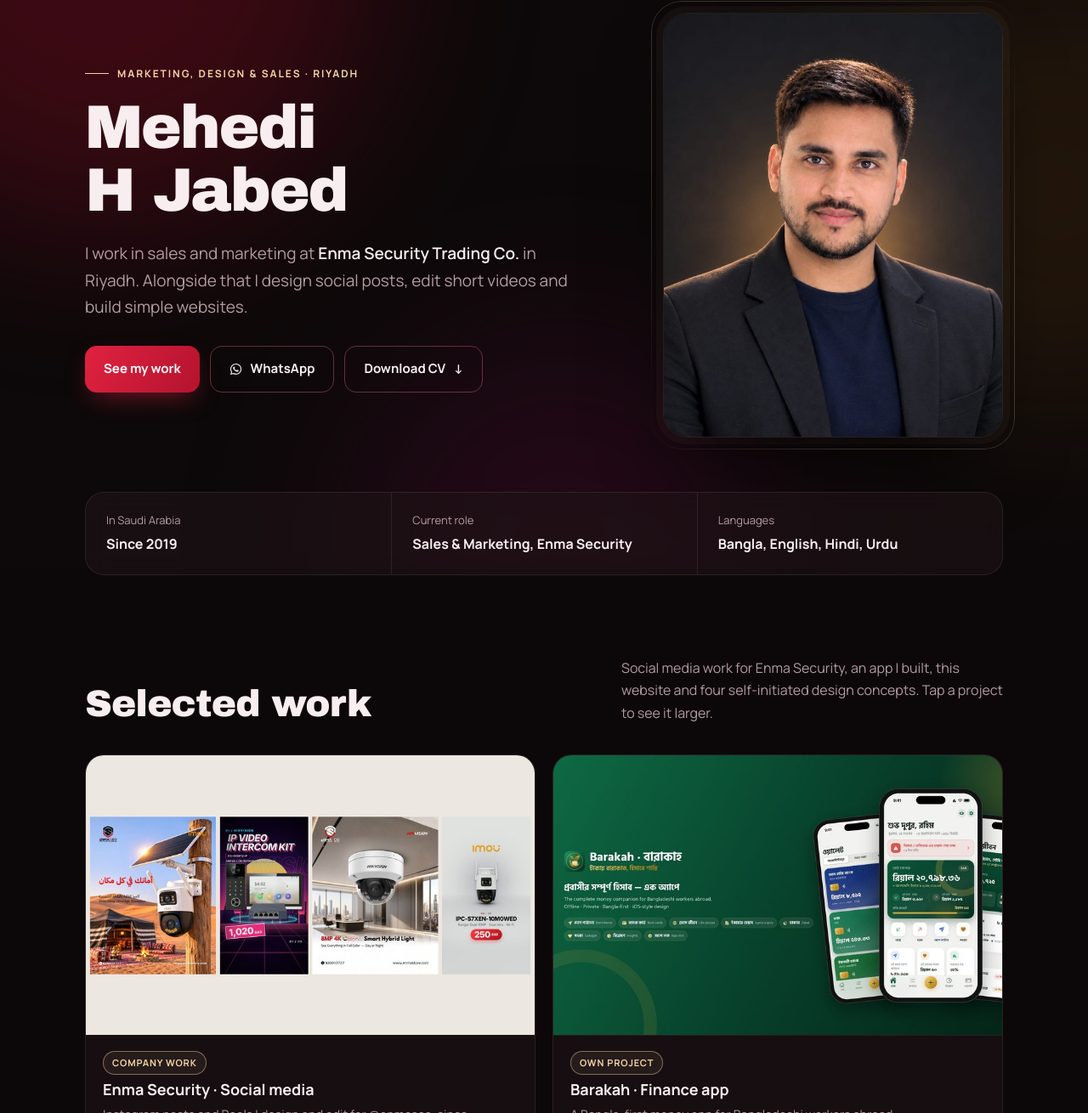
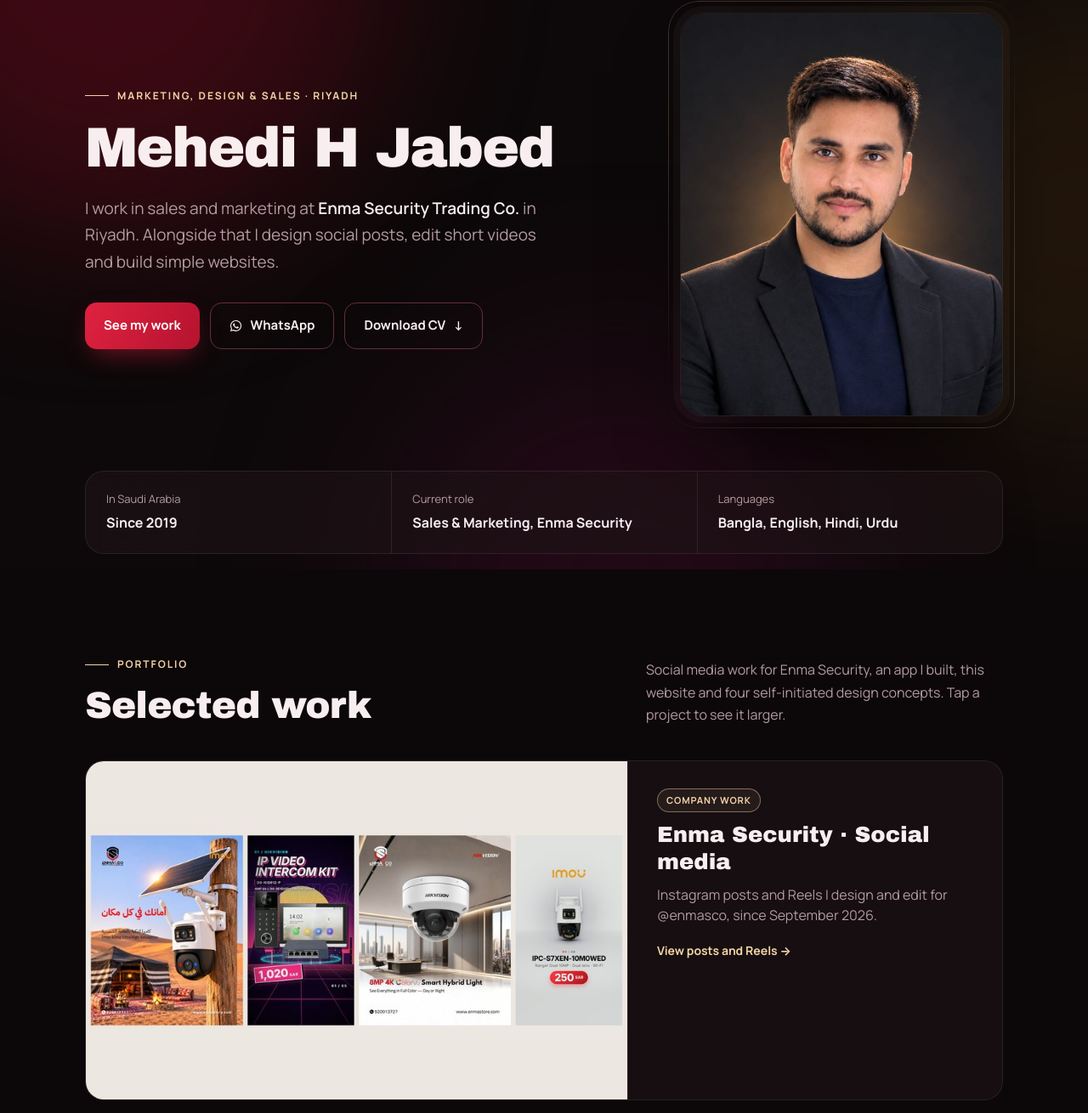
Before and after one commit to jabedh282-maker/jabed-social, a plain HTML site: page index.html in a window 1280 px wide. Shown: the part 130-1440 px from the top of the page at 85% size. Drawn offline with Linux system fonts and the light colour scheme; a web font is replaced by a local one.

Commit message:
Fix the Snapchat icon, add gentle background motion, tidy the layout
- Snapchat: white ghost with a black outline on yellow, as in the
  official icon (the yellow badge was showing a white glyph)
- Background glow drifts slowly again; stops for reduced-motion users
- Name on one line in the hero on desktop
- Small labels above each section heading and a two-column heading
  layout with the intro text aligned to the right
- Enma Security is a wide featured card at the top of the Work section
- Products link in the menu; more even spacing between sections

Co-Authored-By: Claude Opus 5.5 <noreply@anthropic.com>

```diff
--- a/index.html
+++ b/index.html
@@ -80,7 +80,10 @@ img{max-width:100%;display:block}
 .ico{display:inline-block;width:1em;height:1em;fill:currentColor;vertical-align:-.125em;flex:none}
 
 .aurora{position:fixed;inset:0;z-index:0;pointer-events:none;overflow:hidden}
-.aurora span{position:absolute;border-radius:50%;filter:blur(100px);opacity:.42}
+.aurora span{position:absolute;border-radius:50%;filter:blur(100px);opacity:.42;animation:drift 24s ease-in-out infinite alternate}
+.aurora span:nth-child(2){animation-delay:-8s}.aurora span:nth-child(3){animation-delay:-15s}
+@keyframes drift{to{transform:translate(70px,50px) scale(1.12)}}
+@media (prefers-reduced-motion:reduce){.aurora span{animation:none}}
 .aurora span:nth-child(1){width:640px;height:640px;background:var(--ruby-deep);top:-240px;left:-200px}
 .aurora span:nth-child(2){width:520px;height:520px;background:#5a3a12;top:12%;right:-220px;opacity:.28}
 .aurora span:nth-child(3){width:500px;height:500px;background:#4a0a2e;bottom:-220px;left:32%;opacity:.35}
@@ -116,13 +119,14 @@ html[data-skin="sky"] .skin-btn .dot{background:linear-gradient(135deg,#ff5a6e,#
 @media (max-width:420px){.brand{font-size:13px}.nav .wrap{gap:10px}.lang-switch button{padding:6px 8px}}
 
 .hero{padding-block:80px 0}
-.hero-grid{display:grid;grid-template-columns:1.15fr .85fr;gap:56px;align-items:center}
+.hero-grid{display:grid;grid-template-columns:minmax(0,1fr) 380px;gap:64px;align-items:center}
 .eyebrow{display:inline-flex;align-items:center;gap:10px;margin:0 0 18px;font-size:12px;font-weight:700;letter-spacing:.16em;text-transform:uppercase;color:var(--gold)}
 .eyebrow::before{content:"";width:28px;height:1px;background:var(--gold)}
 html[lang="bn"] .eyebrow,html[lang="ar"] .eyebrow{letter-spacing:0;font-size:14px}
 h1,h2,h3{text-wrap:balance}
-h1{font-family:"Unbounded","Arial Black",system-ui,sans-serif;font-weight:700;font-size:clamp(40px,6.2vw,72px);line-height:1.02;letter-spacing:-.03em;margin:0 0 22px}
-.lead{font-size:clamp(16px,1.8vw,19px);color:var(--muted);max-width:50ch;margin:0 0 30px}
+h1{font-family:"Unbounded","Arial Black",system-ui,sans-serif;font-weight:700;font-size:clamp(38px,5.2vw,66px);line-height:1.02;letter-spacing:-.03em;margin:0 0 22px}
+.lead{font-size:clamp(16px,1.8vw,19px);color:var(--muted);max-width:46ch;margin:0 0 32px}
+@media (min-width:1100px){h1 .latin{white-space:nowrap}}
 .lead strong{color:var(--fg);font-weight:600}
 .ctas{display:flex;flex-wrap:wrap;gap:12px}
 .btn{display:inline-flex;align-items:center;gap:10px;text-decoration:none;font-weight:700;font-size:15px;padding:14px 22px;border-radius:14px;transition:transform .2s,box-shadow .2s,background .2s}
@@ -154,12 +158,15 @@ html[data-skin="sky"] .portrait::before{border-color:rgba(14,165,233,.35)}
 html[data-skin="sky"] .facts{box-shadow:0 14px 34px -24px rgba(12,74,130,.35)}
 @media (max-width:760px){.facts{grid-template-columns:1fr;margin-top:40px}.facts div+div{border-inline-start:0;border-top:1px solid var(--line)}}
 
-section.block{padding-block:96px 0}
-.head{display:flex;flex-wrap:wrap;align-items:flex-end;justify-content:space-between;gap:16px 40px;margin-bottom:36px}
+section.block{padding-block:112px 0}
+.head{display:grid;grid-template-columns:minmax(0,1fr) minmax(0,420px);align-items:end;gap:14px 48px;margin-bottom:40px}
+.head .eyebrow{margin-bottom:14px}
+.head.solo{grid-template-columns:1fr}
+.head p{color:var(--muted);margin:0;max-width:none}
+@media (max-width:860px){.head{grid-template-columns:1fr;margin-bottom:26px}}
 .kicker{display:block;margin-bottom:10px}
 h2{font-family:var(--font-display);font-weight:700;font-size:clamp(28px,4vw,44px);letter-spacing:-.02em;line-height:1.1;margin:0}
 html[lang="bn"] h2,html[lang="ar"] h2{letter-spacing:0;line-height:1.3}
-.head p{color:var(--muted);max-width:46ch;margin:0}
 @media (max-width:760px){section.block{padding-block:64px 0}.head{margin-bottom:24px}}
 
 .card{border:1px solid var(--line);border-radius:22px;background:var(--surface);transition:transform .3s,border-color .3s}
@@ -168,6 +175,13 @@ html[data-skin="sky"] .card{box-shadow:0 14px 34px -24px rgba(12,74,130,.35)}
 html[data-skin="sky"] .card:hover{border-color:rgba(14,165,233,.4)}
 
 .works{display:grid;grid-template-columns:repeat(2,1fr);gap:20px}
+.work.feat{grid-column:1/-1;display:grid;grid-template-columns:1.45fr 1fr}
+.work.feat .shot{aspect-ratio:auto;height:100%;min-height:340px;border-bottom:0;border-inline-end:1px solid var(--line)}
+.work.feat .meta{justify-content:center;padding:32px 34px;gap:10px}
+.work.feat b{font-family:var(--font-display);font-size:26px;line-height:1.25}
+.work.feat .d{font-size:16px}
+.work .more{margin-top:8px;font-size:14px;font-weight:700;color:var(--gold)}
+@media (max-width:860px){.work.feat{grid-template-columns:1fr}.work.feat .shot{aspect-ratio:16/10;min-height:0;border-inline-end:0;border-bottom:1px solid var(--line)}.work.feat .meta{padding:20px}}
 .work{appearance:none;font:inherit;color:inherit;text-align:start;cursor:pointer;display:flex;flex-direction:column;padding:0;overflow:hidden}
 .work .shot{display:block;aspect-ratio:16/10;overflow:hidden;background:var(--bg-2);border-bottom:1px solid var(--line)}
 .work .shot img{width:100%;height:100%;object-fit:cover;transition:transform .6s cubic-bezier(.2,.8,.2,1)}
@@ -218,7 +232,8 @@ html[data-skin="sky"] .kb-logos li{background:#fff}
 .sb.ig{background:radial-gradient(circle at 30% 107%,#fdf497 0%,#fdf497 5%,#fd5949 45%,#d6249f 60%,#285aeb 90%)}
 .sb.tt{background:#000;box-shadow:inset 0 0 0 1px rgba(255,255,255,.2)}
 .sb.tt .ico{filter:drop-shadow(-1.2px -1px 0 #25f4ee) drop-shadow(1.2px 1px 0 #fe2c55)}
-.sb.sc{background:#fffc00;color:#000}
+.socials a .sb.sc{background:#fffc00}
+.sb.sc .ico{font-size:18px}
 .about{display:grid;grid-template-columns:1.25fr .75fr;gap:24px}
 .about .text{font-size:17px;color:var(--muted)}
 .about .text p{margin:0 0 16px;max-width:62ch}
@@ -307,6 +322,7 @@ html[lang="bn"] h1 .latin,html[lang="ar"] h1 .latin{letter-spacing:-.03em}
     <nav class="menu" aria-label="Main">
       <a href="#work" data-i18n="nav.work">Work</a>
       <a href="#services" data-i18n="nav.services">Services</a>
+      <a href="#brands" data-i18n="nav.brands">Products</a>
       <a href="#about" data-i18n="nav.about">About</a>
       <a href="#contact" data-i18n="nav.contact">Contact</a>
     </nav>
@@ -346,13 +362,13 @@ html[lang="bn"] h1 .latin,html[lang="ar"] h1 .latin{letter-spacing:-.03em}
   <section class="block" id="work">
     <div class="wrap">
       <div class="head">
-        <h2 data-i18n="work.h">Selected work</h2>
+        <div><span class="eyebrow" data-i18n="work.eb">Portfolio</span><h2 data-i18n="work.h">Selected work</h2></div>
         <p data-i18n="work.p">Social media work for Enma Security, an app I built, this website and four self-initiated design concepts. Tap a project to see it larger.</p>
       </div>
       <div class="works">
-        <button class="card work" type="button" data-w="enma">
+        <button class="card work feat" type="button" data-w="enma">
           <span class="shot"><img src="work/enma/enma-t.jpg" alt="" width="800" height="500" loading="lazy" decoding="async"></span>
-          <span class="meta"><span class="kind real" data-i18n="k.client">Company work</span><b data-i18n="w.enma.t">Enma Security · Social media</b><span class="d" data-i18n="w.enma.d">Instagram posts and Reels I design and edit for @enmasco, since September 2026.</span></span>
+          <span class="meta"><span class="kind real" data-i18n="k.client">Company work</span><b data-i18n="w.enma.t">Enma Security · Social media</b><span class="d" data-i18n="w.enma.d">Instagram posts and Reels I design and edit for @enmasco, since September 2026.</span><span class="more" data-i18n="w.open">View posts and Reels →</span></span>
         </button>
         <button class="card work" type="button" data-w="barakah">
           <span class="shot"><img src="work/barakah-t.jpg" alt="" width="800" height="500" loading="lazy" decoding="async"></span>
@@ -386,7 +402,7 @@ html[lang="bn"] h1 .latin,html[lang="ar"] h1 .latin{letter-spacing:-.03em}
   <section class="block" id="services">
     <div class="wrap">
       <div class="head">
-        <h2 data-i18n="nav.services">Services</h2>
+        <div><span class="eyebrow" data-i18n="svc.eb">What I do</span><h2 data-i18n="nav.services">Services</h2></div>
         <p data-i18n="svc.p">What I can take on, on my own or as part of your team.</p>
       </div>
       <ul class="services">
@@ -403,7 +419,7 @@ html[lang="bn"] h1 .latin,html[lang="ar"] h1 .latin{letter-spacing:-.03em}
   <section class="block" id="brands">
     <div class="wrap">
       <div class="head">
-        <h2 data-i18n="br.h">Products I know</h2>
+        <div><span class="eyebrow" data-i18n="br.eb">Product knowledge</span><h2 data-i18n="br.h">Products I know</h2></div>
         <p data-i18n="br.p">Since 2022 I've sold these brands at Enma Security's store in Riyadh, helping customers pick the right camera or Wi-Fi setup for a home, shop, office or farm.</p>
       </div>
       <div class="kb">
@@ -430,7 +446,8 @@ html[lang="bn"] h1 .latin,html[lang="ar"] h1 .latin{letter-spacing:-.03em}
 
   <section class="block" id="about">
     <div class="wrap">
-      <div class="head"><h2 data-i18n="nav.about">About</h2></div>
+      <div class="head solo">
+        <div><span class="eyebrow" data-i18n="about.eb">Who I am</span><h2 data-i18n="nav.about">About</h2></div></div>
       <div class="about">
         <div class="text">
           <p data-i18n="about.1">I'm from Bangladesh and have lived in Riyadh since 2019. My first job here was with <strong>Saudi Ground Services (SGS)</strong> at Riyadh airport, coordinating ground-handling staff.</p>
@@ -450,7 +467,8 @@ html[lang="bn"] h1 .latin,html[lang="ar"] h1 .latin{letter-spacing:-.03em}
 
   <section class="block" id="experience">
     <div class="wrap">
-      <div class="head"><h2 data-i18n="nav.exp">Experience</h2></div>
+      <div class="head solo">
+        <div><span class="eyebrow" data-i18n="exp.eb">Career</span><h2 data-i18n="nav.exp">Experience</h2></div></div>
       <ol class="timeline">
         <li class="card job current">
           <div class="job-top"><h3><span data-i18n="j1.t">Sales &amp; Marketing</span><span class="tag" data-i18n="current">Current</span></h3><span class="when" data-i18n="j1.w">2022 – now</span></div>
@@ -473,6 +491,7 @@ html[lang="bn"] h1 .latin,html[lang="ar"] h1 .latin{letter-spacing:-.03em}
 
   <section class="block" id="contact">
     <div class="wrap contact">
+      <span class="eyebrow" data-i18n="nav.contact">Contact</span>
       <h2 data-i18n="ct.h">Tell me what you need.</h2>
       <p class="lead" data-i18n="ct.p">Send a short note about your project by email or WhatsApp.</p>
       <div class="mail">
@@ -489,7 +508,7 @@ html[lang="bn"] h1 .latin,html[lang="ar"] h1 .latin{letter-spacing:-.03em}
         <a href="https://www.facebook.com/share/1ERb8BcRgr/" target="_blank" rel="noopener"><span class="sb fb"><svg class="ico" aria-hidden="true"><use href="#i-facebook-f"/></svg></span>Facebook</a>
         <a href="https://www.instagram.com/mehedihjabed.25" target="_blank" rel="noopener"><span class="sb ig"><svg class="ico" aria-hidden="true"><use href="#i-instagram"/></svg></span>Instagram</a>
         <a href="https://www.tiktok.com/@mehedi.h.jabed" target="_blank" rel="noopener"><span class="sb tt"><svg class="ico" aria-hidden="true"><use href="#i-tiktok"/></svg></span>TikTok</a>
-        <a href="https://www.snapchat.com/add/mehedi.jabed" target="_blank" rel="noopener"><span class="sb sc"><svg class="ico" aria-hidden="true"><use href="#i-snapchat"/></svg></span>Snapchat</a>
+        <a href="https://www.snapchat.com/add/mehedi.jabed" target="_blank" rel="noopener"><span class="sb sc"><svg class="ico" viewBox="0 0 24 24" aria-hidden="true"><path fill="#fff" stroke="#000" stroke-width="1.4" stroke-linejoin="round" d="M12 2.6c-3.2 0-5.5 2.4-5.5 5.6v2.4c-.7.2-1.4-.2-1.8 0-.5.3-.2 1 .3 1.3.7.4 1.6.6 1.5 1.3-.4 1.5-1.8 3-3.6 3.6-.5.2-.4.8.1 1 .8.3 1.8.4 2.1.8.2.4.1 1 .6 1.1.7.1 1.6-.2 2.6.1 1.1.4 2.1 1.7 3.7 1.7s2.6-1.3 3.7-1.7c1-.3 1.9 0 2.6-.1.5-.1.4-.7.6-1.1.3-.4 1.3-.5 2.1-.8.5-.2.6-.8.1-1-1.8-.6-3.2-2.1-3.6-3.6-.1-.7.8-.9 1.5-1.3.5-.3.8-1 .3-1.3-.4-.2-1.1.2-1.8 0V8.2c0-3.2-2.3-5.6-5.5-5.6z"/></svg></span>Snapchat</a>
       </div>
     </div>
   </section>
@@ -548,7 +567,7 @@ var I18N = {
     "br.h":"যে পণ্যগুলো ভালো জানি","br.p":"২০২২ থেকে রিয়াদে Enma Security-র দোকানে এই ব্র্যান্ডগুলো বিক্রি করছি। বাসা, দোকান, অফিস বা খামারের জন্য কোন ক্যামেরা বা Wi-Fi সেটআপ ঠিক হবে, কাস্টমারকে তা বেছে নিতে সাহায্য করি।",
     "kb1.h":"সিকিউরিটি ক্যামেরা ও ইন্টারকম","kb1.p":"ইনডোর, আউটডোর ও ঘোরানো যায় এমন ক্যামেরা, রঙিন নাইট ভিশন, বিদ্যুৎ নেই এমন জায়গার জন্য সোলার ও 4G ক্যামেরা, NVR রেকর্ডিং আর ভিডিও ইন্টারকম কিট।",
     "kb2.h":"নেটওয়ার্কিং ও Wi-Fi","kb2.p":"বাসা, দোকান ও অফিসের জন্য রাউটার, রেঞ্জ এক্সটেন্ডার আর Wi-Fi অ্যাক্সেস পয়েন্ট।",
-    "kb3.h":"আরও","u.home":"বাসা","u.shop":"দোকান","u.office":"অফিস","u.farm":"খামার ও ইস্তিরাহা","tm":"ব্র্যান্ডের নাম ও লোগো তাদের মালিকদের। আমি যে পণ্যগুলো বিক্রি করি তা দেখাতে এখানে ব্যবহার করা হয়েছে।","kb3.p":"ফিচার, দাম আর ইনস্টলেশনের অপশন বুঝিয়ে বলি, যাতে কাস্টমার তার জায়গা আর বাজেট অনুযায়ী ঠিক জিনিসটা কেনেন।",
+    "kb3.h":"আরও","u.home":"বাসা","u.shop":"দোকান","u.office":"অফিস","u.farm":"খামার ও ইস্তিরাহা","work.eb":"পোর্টফোলিও","svc.eb":"আমি যা করি","br.eb":"পণ্যের জ্ঞান","about.eb":"আমি কে","exp.eb":"ক্যারিয়ার","nav.brands":"পণ্য","w.open":"পোস্ট ও রিলস দেখুন →","tm":"ব্র্যান্ডের নাম ও লোগো তাদের মালিকদের। আমি যে পণ্যগুলো বিক্রি করি তা দেখাতে এখানে ব্যবহার করা হয়েছে।","kb3.p":"ফিচার, দাম আর ইনস্টলেশনের অপশন বুঝিয়ে বলি, যাতে কাস্টমার তার জায়গা আর বাজেট অনুযায়ী ঠিক জিনিসটা কেনেন।",
     "s.mkt":"ডিজিটাল মার্কেটিং","s.gd":"গ্রাফিক ডিজাইন","s.vid":"ভিডিও এডিটিং","s.cc":"কনটেন্ট ক্রিয়েশন","s.web":"ওয়েবসাইট","s.sales":"সেলস",
     "s.mkt.p":"কনটেন্ট প্ল্যান, Meta ও TikTok অ্যাড, আর প্রতিটি ক্যাম্পেইন থেকে কী ফল এল তার ছোট রিপোর্ট।",
     "s.gd.p":"সোশ্যাল পোস্ট, লোগো, মেনু আর প্রিন্ট ডিজাইন, আরবি, ইংরেজি ও বাংলায়।",
@@ -600,7 +619,7 @@ var I18N = {
     "br.h":"منتجات أعرفها جيدًا","br.p":"منذ 2022 أبيع هذه العلامات في متجر <bdi dir=\"ltr\">Enma Security</bdi> بالرياض، وأساعد العملاء في اختيار الكاميرا أو إعداد Wi-Fi المناسب للمنزل أو المحل أو المكتب أو المزرعة.",
     "kb1.h":"كاميرات المراقبة والاتصال الداخلي","kb1.p":"كاميرات داخلية وخارجية ومتحركة، ورؤية ليلية بالألوان، وكاميرات بالطاقة الشمسية و4G للمواقع بلا كهرباء، وتسجيل NVR، وأطقم الاتصال الداخلي بالفيديو.",
     "kb2.h":"الشبكات وWi-Fi","kb2.p":"راوترات وموسعات تغطية ونقاط وصول Wi-Fi للمنازل والمحلات والمكاتب.",
-    "kb3.h":"أيضًا","u.home":"المنازل","u.shop":"المحلات","u.office":"المكاتب","u.farm":"المزارع والاستراحات","tm":"أسماء العلامات التجارية وشعاراتها مملوكة لأصحابها، وتُعرض هنا لبيان المنتجات التي أبيعها.","kb3.p":"أشرح المزايا والأسعار وخيارات التركيب ليشتري العميل ما يناسب مكانه وميزانيته.",
+    "kb3.h":"أيضًا","u.home":"المنازل","u.shop":"المحلات","u.office":"المكاتب","u.farm":"المزارع والاستراحات","work.eb":"معرض الأعمال","svc.eb":"ما أقدمه","br.eb":"معرفة المنتجات","about.eb":"من أنا","exp.eb":"المسيرة المهنية","nav.brands":"المنتجات","w.open":"شاهد المنشورات والريلز ←","tm":"أسماء العلامات التجارية وشعاراتها مملوكة لأصحابها، وتُعرض هنا لبيان المنتجات التي أبيعها.","kb3.p":"أشرح المزايا والأسعار وخيارات التركيب ليشتري العميل ما يناسب مكانه وميزانيته.",
     "s.mkt":"التسويق الرقمي","s.gd":"التصميم الجرافيكي","s.vid":"مونتاج الفيديو","s.cc":"صناعة المحتوى","s.web":"المواقع الإلكترونية","s.sales":"المبيعات",
     "s.mkt.p":"خطط محتوى، وإعلانات Meta وTikTok، وتقرير مختصر بنتائج كل حملة.",
     "s.gd.p":"منشورات وشعارات وقوائم طعام ومطبوعات بالعربية والإنجليزية والبنغالية.",
```
